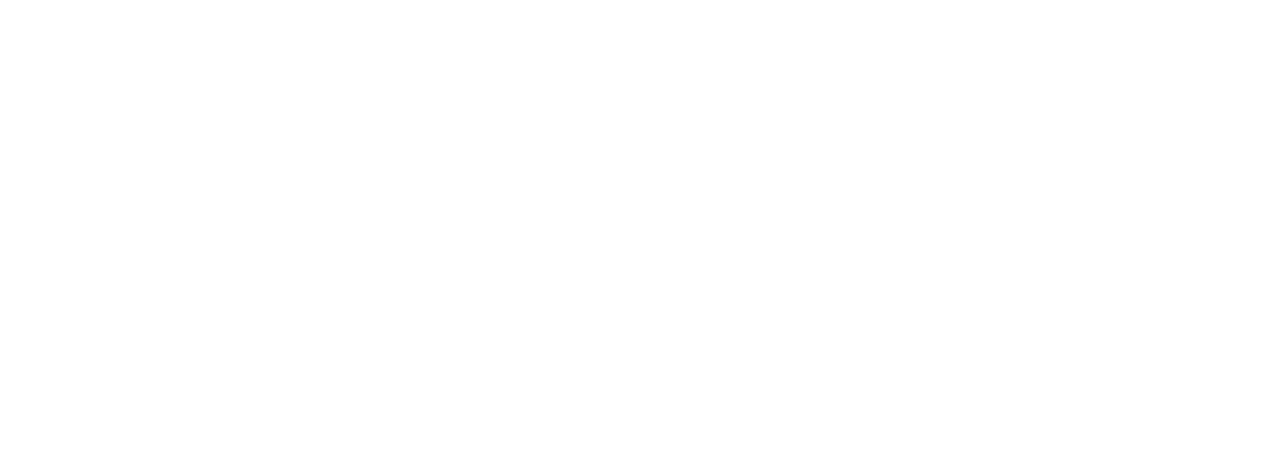
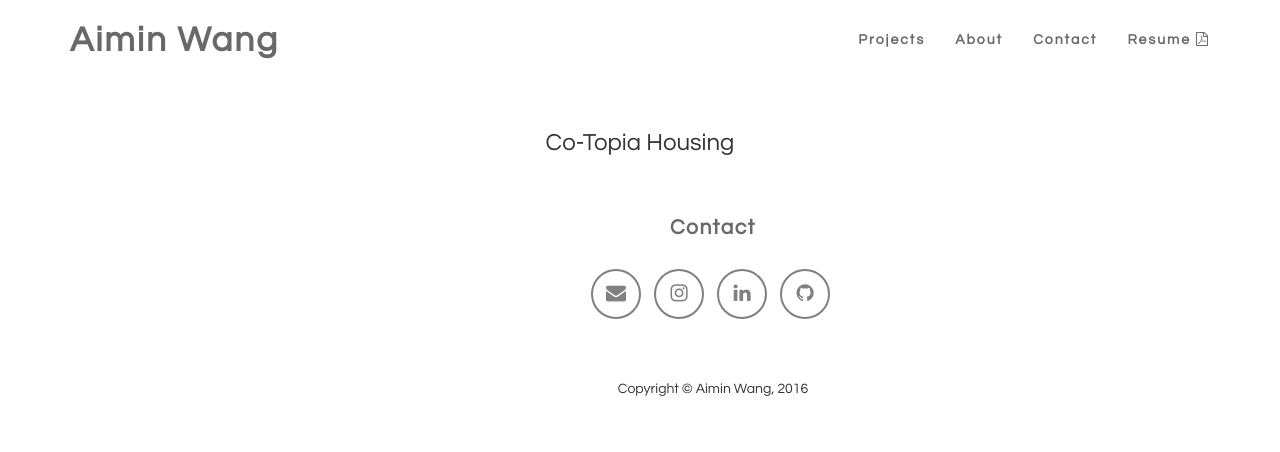
Before and after one commit to amiw/amiw.github.io, a plain HTML site: page co topia.html in a window 1280 px wide. Drawn offline with nearby package versions, Linux system fonts and the light colour scheme.

Commit message:
co-topia html

```diff
--- a/co topia.html
+++ b/co topia.html
@@ -0,0 +1,146 @@
+<!DOCTYPE html>
+<html lang="en">
+
+  <!-- START HEAD -->
+  <head>
+    <meta charset="utf-8">
+    <meta http-equiv="X-UA-Compatible" content="IE=edge">
+    <meta name="viewport" content="width=device-width, initial-scale=1">
+    <meta name="description" content="">
+    <meta name="author" content="zain nayer">
+    <!-- The above 3 meta tags *must* come first in the head; any other head content must come *after* these tags -->
+    <title>Aimin Wang - Co-Topia Housing</title>
+
+    <!-- Bootstrap -->
+    <link href="css/bootstrap.min.css" rel="stylesheet">
+    <link href="css/personal.css" rel="stylesheet">
+    <link href="https://fonts.googleapis.com/css?family=Questrial" rel="stylesheet">
+    <link rel="stylesheet" href="https://maxcdn.bootstrapcdn.com/font-awesome/4.4.0/css/font-awesome.min.css">
+    <!-- HTML5 Shim and Respond.js IE8 support of HTML5 elements and media queries -->
+    <!-- WARNING: Respond.js doesn't work if you view the page via file:// -->
+    <!--[if lt IE 9]>
+      <script src="https://oss.maxcdn.com/html5shiv/3.7.2/html5shiv.min.js"></script>
+      <script src="https://oss.maxcdn.com/respond/1.4.2/respond.min.js"></script>
+    <![endif]-->
+  </head>
+
+  <!-- START BODY -->
+  <body id="pagetop">
+
+  <!-- Navigation -->
+    <nav class="navbar navbar-fixed-top navbar-custom" role="navigation">
+        <div class="container">
+            <!-- Brand and toggle get grouped for better mobile display -->
+            <div class="navbar-header">
+                <button type="button" class="navbar-toggle collapsed" data-toggle="collapse" data-target="#bs-example-navbar-collapse-1">
+                    <span class="sr-only">Toggle navigation</span>
+                    <span class="icon-bar"></span>
+                    <span class="icon-bar"></span>
+                    <span class="icon-bar"></span>
+                </button>
+                <a class="navbar-brand" href="#pagetop">Aimin Wang</a>
+            </div>
+            <!-- Collect the nav links, forms, and other content for toggling -->
+            <div class="collapse navbar-collapse" id="bs-example-navbar-collapse-1">
+                <ul class="nav navbar-nav navbar-right">
+                    <li>
+                        <a href="index.html#projects">Projects</a>
+                    </li>
+                    <li>
+                        <a href="index.html#about">About</a>
+                    </li>
+                    <li>
+                        <a href="index.html#contact">Contact</a>
+                    </li>
+                    <li>
+                        <a href="files/Aimin Wang Resume.pdf">Resume <i class="fa fa-file-pdf-o" aria-hidden="true"></i></a>
+                    </li>
+                </ul>
+            </div>
+            <!-- /.navbar-collapse -->
+        </div>
+        <!-- /.container -->
+    </nav>
+
+
+    <!-- Page Content -->
+
+    <!-- Grid -->
+    <section id="Projects">
+    <div class="container-pad">
+        <!-- Grid Title -->
+        <div class="row">
+            <div class="col-lg-12 text-center">
+                <h3>
+               Co-Topia Housing
+                </h3>
+            </div>
+        </div>
+
+            <!--project nave -->
+        <!--div class="row">
+            <ul class="nav navbar-custom navbar- toggle navbar-nav">
+                <li>
+                    <a class="nav-link active" href="#">All</a>
+                </li>
+                <li>
+                    <a class="nav-link" href="#">Studio Work</a>
+                </li>
+                <li>
+                    <a class="nav-link" href="#">Collaborative </a>
+                </li>
+                <li>
+                    <a class="nav-link disabled" href="#">Product Design</a>
+                </li>
+
+            </ul>
+        </div>
+
+
+    <!-- About Section -->
+
+    <section class="about">
+      <div class="container">
+        <div class="row">
+                <div id="contact" class="col-lg-12 text-center">
+                    <h2>Contact</h2>
+                    <ul class="list-inline">
+                            <li>
+                                <a href="mailto:hello@amiwang.design" class="btn-social btn-outline"><i class="fa fa-envelope" aria-hidden="true"></i></a>
+                            </li>
+                            <li>
+                                <a href="https://www.instagram.com/my_dove18" class="btn-social btn-outline"><i class="fa fa-instagram"></i></a>
+                            </li>
+                            <li>
+                                <a href="https://www.linkedin.com/in/amiwang" class="btn-social btn-outline"><i class="fa fa-linkedin"></i></a>
+                            </li>
+                            <li>
+                                <a href="https://github.com/amiw" class="btn-social btn-outline"><i class="fa fa-github"></i></a>
+                            </li>
+                    </ul>
+                </div>
+        </div>
+      </div>
+    </section>
+
+        <!-- Footer -->
+    <footer class="text-center">
+        <div class="footer-below">
+            <div class="container">
+                <div class="row">
+                    <div class="col-md-12">
+                        Copyright &copy; Aimin Wang, 2016
+                    </div>
+                </div>
+            </div>
+        </div>
+    </footer>
+
+
+
+    <!-- jQuery (necessary for Bootstrap's JavaScript plugins) -->
+    <script src="https://ajax.googleapis.com/ajax/libs/jquery/1.12.4/jquery.min.js"></script>
+    <!-- Include all compiled plugins (below), or include individual files as needed -->
+    <script src="js/bootstrap.min.js"></script>
+  </body>
+</html>
```
Also changed, not shown: frame.html (+1 -1 lines).
